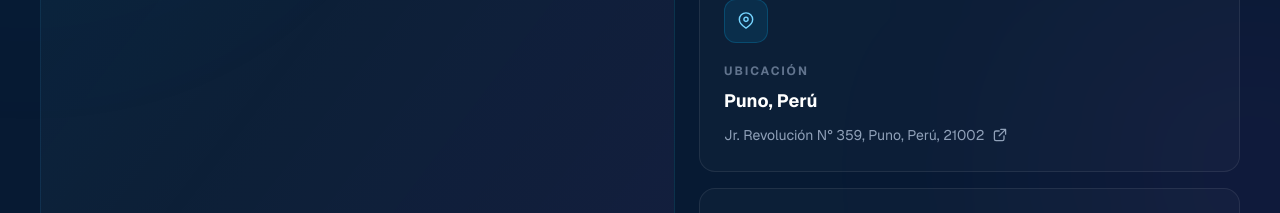
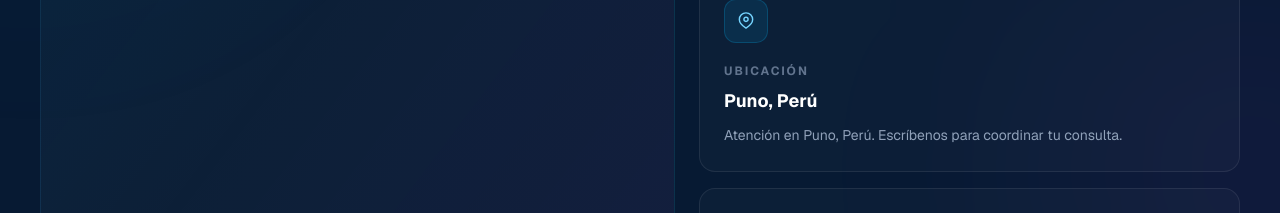
Before and after one commit to joakoguzp/puno-tech, a Next.js app: page / in a window 1280 px wide. Shown: the part 4840-5053 px from the top of the page. Built offline with nearby package versions, Linux system fonts and the light colour scheme.

Commit message:
Protege domicilio privado y actualiza datos de atención

```diff
--- a/src/components/sections/Contact.tsx
+++ b/src/components/sections/Contact.tsx
@@ -284,19 +284,9 @@ export default function Contact() {
 
               <p className="mt-2 text-lg font-bold text-white">Puno, Perú</p>
 
-              <a
-                href="https://www.google.com/maps/search/?api=1&query=Jr.+Revoluci%C3%B3n+359%2C+Puno%2C+Per%C3%BA"
-                target="_blank"
-                rel="noopener noreferrer"
-                className="mt-2 inline-flex items-start gap-2 text-sm leading-6 text-slate-400 transition-colors hover:text-cyan-300"
-                aria-label="Ver ubicación de PUNO TECH en Google Maps"
-              >
-                <span>Jr. Revolución N° 359, Puno, Perú, 21002</span>
-                <svg viewBox="0 0 20 20" fill="none" stroke="currentColor" strokeWidth="1.6" className="mt-1 h-4 w-4 shrink-0" aria-hidden="true">
-                  <path d="M11 3h6v6M17 3l-8 8" strokeLinecap="round" strokeLinejoin="round" />
-                  <path d="M15 11v4a2 2 0 0 1-2 2H5a2 2 0 0 1-2-2V7a2 2 0 0 1 2-2h4" strokeLinecap="round" strokeLinejoin="round" />
-                </svg>
-              </a>
+              <p className="mt-2 text-sm leading-6 text-slate-400">
+                Atención en Puno, Perú. Escríbenos para coordinar tu consulta.
+              </p>
             </div>
 
             {/* Atención */}
```
